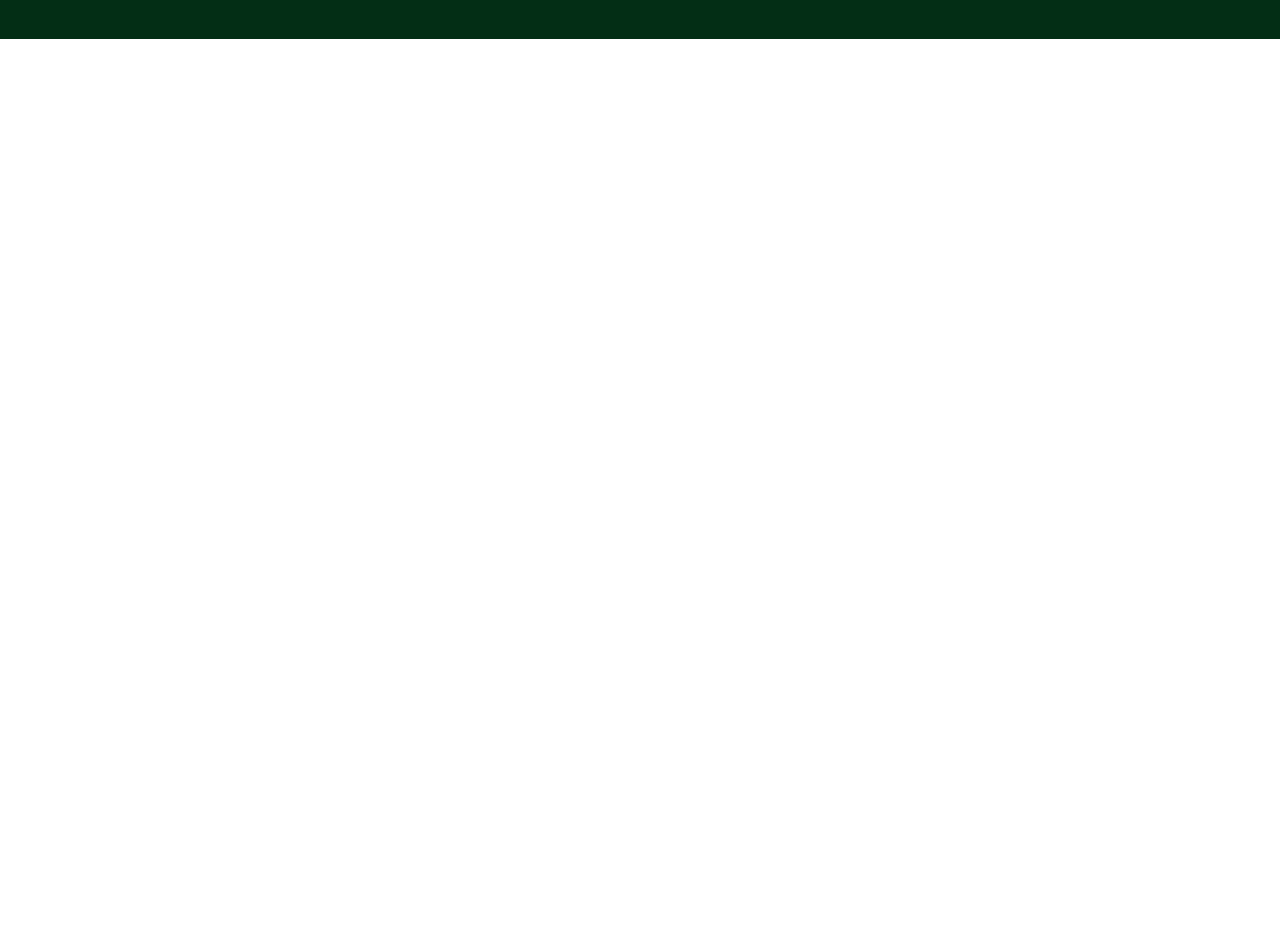
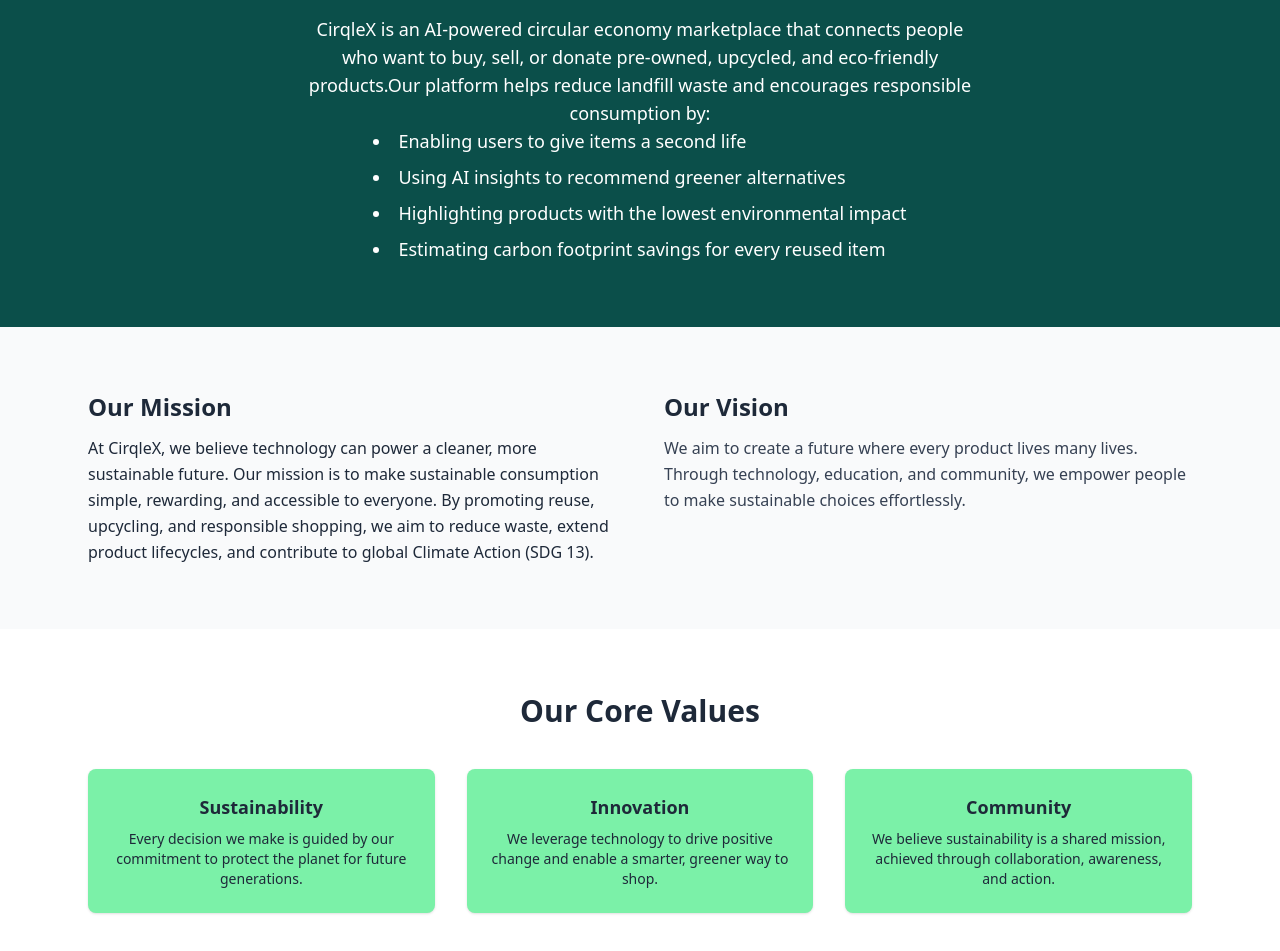
Before and after one commit to tronzee-star/cirqlex-group11project, a React (Vite) app in the folder client/: page /about in a window 1280 px wide. Shown: the part 281-1232 px from the top of the page. Before the commit the page ends 800 px from the top, so only its background shows below. Built offline with nearby package versions, Linux system fonts and the light colour scheme.

Commit message:
updated about page

```diff
--- a/client/src/App.jsx
+++ b/client/src/App.jsx
@@ -6,6 +6,7 @@
 import Shop from './pages/shop';
 import SignIn from "./pages/auth/SignIn";
 import SignUp from "./pages/auth/SignUp";
+import About from './pages/About';
 
 
 function App() {
@@ -18,6 +19,7 @@
           <Route path="/" element={<Home />} />
           <Route path="/buyer-dashboard" element={<BuyerDashboard />} />
           <Route path="/shop" element={<Shop />} />
+           <Route path="/about" element={<About />} />
           <Route path="/signin" element={<SignIn />} />
 <Route path="/signup" element={<SignUp />} />
 
--- a/client/src/components/shared/Navbar.jsx
+++ b/client/src/components/shared/Navbar.jsx
@@ -3,7 +3,8 @@
 
 export default function Navbar() {
   return (
-    <nav className="fixed top-0 left-0 w-full bg-white border-b border-gray-200 shadow-sm z-50">
+    <nav className="fixed top-0 left-0 w-full bg-white/60 backdrop-blur-sm border-b border-gray-200 shadow-sm z-50">
+
       <div className="max-w-7xl mx-auto flex items-center justify-between py-3 px-6">
 
         {/* Logo (clickable) */}
@@ -16,12 +17,12 @@
         </Link>
 
         {/* Navigation Links */}
-        <ul className="flex items-center space-x-8 text-sm font-medium text-gray-800">
-          <li><a href="#home" className="hover:text-green-600 transition">Home</a></li>
+        <ul className="flex items-center space-x-8 text-sm font-bold text-black-600">
+          <li><a href="#home" className="hover:text-black-400 transition">Home</a></li>
+          <li><Link to="/about">About Us</Link></li>
           <li><a href="#buy" className="hover:text-green-600 transition">Buy</a></li>
           <li><a href="#sell" className="hover:text-green-600 transition">Sell</a></li>
           <li><a href="#sustainability" className="hover:text-green-600 transition">Sustainability</a></li>
-          <li><a href="#about" className="hover:text-green-600 transition">About Us</a></li>
         </ul>
 
         {/* Search + Sign In */}
--- a/client/src/index.css
+++ b/client/src/index.css
@@ -2,22 +2,19 @@
 
 
 :root {
+  color-scheme: light dark;
+  color: #000000;
+  background-color: transparent; /* FIX: was #ffffff */
   font-family: system-ui, Avenir, Helvetica, Arial, sans-serif;
   line-height: 1.5;
   font-weight: 400;
-
-  :root {
-  color-scheme: light dark;
-  color: #000000;
-  background-color: #ffffff;
-}
-
-
   font-synthesis: none;
   text-rendering: optimizeLegibility;
   -webkit-font-smoothing: antialiased;
   -moz-osx-font-smoothing: grayscale;
 }
+
+
 
 a {
   font-weight: 500;
@@ -32,7 +29,10 @@
   margin: 0;
   min-width: 320px;
   min-height: 100vh;
+  background-color: transparent; /* FIX */
 }
+
+
 
 h1 {
   font-size: 3.2em;
@@ -70,12 +70,3 @@
     background-color: #f9f9f9;
   }
 }
-
-/* Hide Chrome's autofill icon (three dots) */
-input::-webkit-credentials-auto-fill-button {
-  visibility: hidden;
-  display: none !important;
-  pointer-events: none;
-  position: absolute;
-  right: 0;
-}
--- /dev/null
+++ b/client/src/pages/About.jsx
@@ -0,0 +1,84 @@
+import React from "react";
+
+export default function About() {
+  return (
+    <div className="pt-24 bg-[#f9fafb] text-gray-800 min-h-screen">
+      {/* Header Section */}
+      <section className="text-center px-6 py-16 bg-teal-900 text-white">
+        <h1 className="text-5xl font-bold mb-4">What We Do</h1>
+        <p className="text-lg max-w-2xl mx-auto">
+       CirqleX is an AI-powered circular economy marketplace that connects people who want to buy, sell, or donate pre-owned, upcycled, and eco-friendly products.Our platform helps reduce landfill waste and encourages responsible consumption by:
+<div className="flex justify-center">
+  <ul className="list-disc list-inside text-white space-y-2 text-left">
+    <li>Enabling users to give items a second life</li>
+    <li>Using AI insights to recommend greener alternatives</li>
+    <li>Highlighting products with the lowest environmental impact</li>
+    <li>Estimating carbon footprint savings for every reused item</li>
+  </ul>
+</div>
+
+
+
+        </p>
+      </section>
+
+      {/* Mission & Vision */}
+      <section className="max-w-6xl mx-auto px-6 py-16 grid md:grid-cols-2 gap-12">
+        <div>
+          <h2 className="text-2xl font-bold text-black-700 mb-3">
+            Our Mission
+          </h2>
+          <p className="text-black-800 leading-relaxed">
+            At CirqleX, we believe technology can power a cleaner,
+            more sustainable future. Our mission is to make sustainable consumption simple,
+           rewarding, and accessible to everyone. By promoting reuse, upcycling, and responsible
+           shopping, we aim to reduce waste, extend product lifecycles, and contribute to global Climate Action (SDG 13).
+          </p>
+        </div>
+
+        <div>
+          <h2 className="text-2xl font-bold text-black-700 mb-3">
+            Our Vision
+          </h2>
+          <p className="text-gray-700 leading-relaxed">
+            We aim to create a future where every product lives many lives.
+            Through technology, education, and community, we empower people to
+            make sustainable choices effortlessly.
+          </p>
+        </div>
+      </section>
+
+      {/* Core Values */}
+      <section className="bg-white py-16">
+        <div className="max-w-6xl mx-auto px-6">
+          <h2 className="text-center text-3xl font-bold text-black-700 mb-10">
+            Our Core Values
+          </h2>
+          <div className="grid md:grid-cols-3 gap-8">
+            <div className="p-6 bg-green-300 rounded-lg shadow text-center">
+              <h3 className="font-bold text-lg mb-2">Sustainability</h3>
+              <p className="text-sm text-black-900">
+                Every decision we make is guided by our commitment to protect
+                the planet for future generations.
+              </p>
+            </div>
+            <div className="p-6 bg-green-300 rounded-lg shadow text-center">
+              <h3 className="font-bold text-lg mb-2">Innovation</h3>
+              <p className="text-sm text-black-900">
+                We leverage technology to drive positive change and enable a
+                smarter, greener way to shop.
+              </p>
+            </div>
+            <div className="p-6 bg-green-300 rounded-lg shadow text-center">
+              <h3 className="font-bold text-lg mb-2">Community</h3>
+              <p className="text-sm text-black-900">
+                We believe sustainability is a shared mission, achieved through
+                collaboration, awareness, and action.
+              </p>
+            </div>
+          </div>
+        </div>
+      </section>
+    </div>
+  );
+}
```
